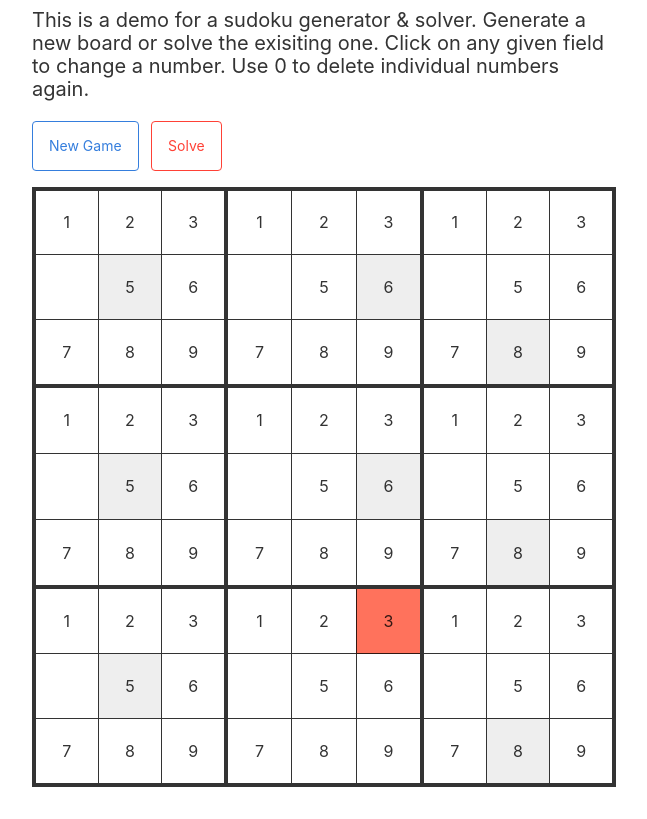
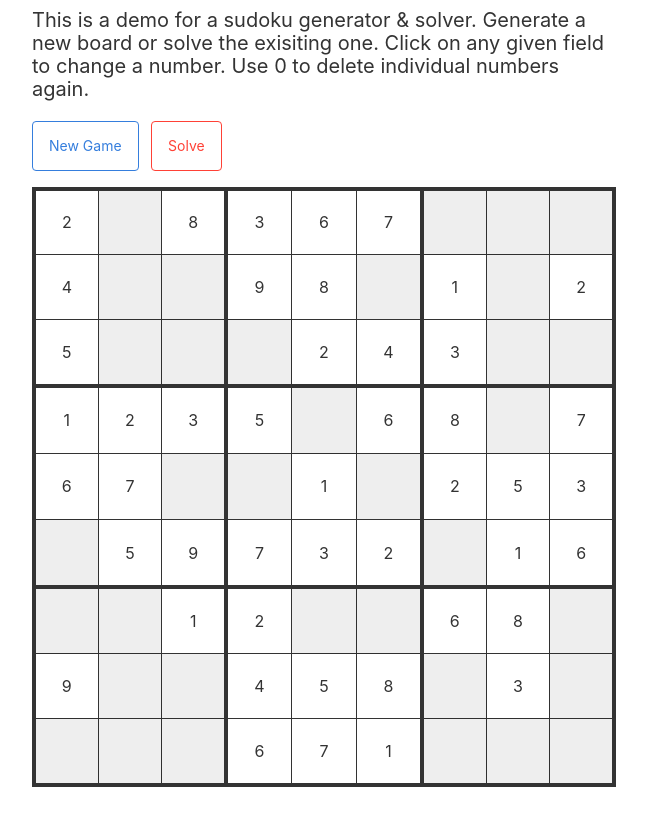
Before and after one commit to marlonfeh/sudoku-game, a website with bundled scripts: page public/index.html in a window 1280 px wide. Shown: the part 111-930 px from the top of the page, without its empty margins (316-963 px from the left). Built offline with nearby package versions, Linux system fonts and the light colour scheme.

Commit message:
Adds init functionality and further bug fixing

```diff
--- a/public/index.html
+++ b/public/index.html
@@ -39,103 +39,103 @@
       <div id="game" class="board-container mt3">
         <div class="grid-container ba bw2 board-height">
           <div class="div1 grid-container br bb bw2">
-            <div id="one_one" class="div1 bb br cell">1</div>
-            <div id="one_two" class="div2 bb cell">2</div>
-            <div id="one_three" class="div3 bb bl cell">3</div>
+            <div id="one_one" class="div1 bb br cell"></div>
+            <div id="one_two" class="div2 bb cell"></div>
+            <div id="one_three" class="div3 bb bl cell"></div>
             <div id="two_one" class="div4 br cell"></div>
-            <div id="two_two" class="div5 cell cell-empty">5</div>
-            <div id="two_three" class="div6 bl cell">6</div>
-            <div id="three_one" class="div7 bt br cell">7</div>
-            <div id="three_two" class="div8 bt cell">8</div>
-            <div id="three_three" class="div9 bt bl cell">9</div>
+            <div id="two_two" class="div5 cell"></div>
+            <div id="two_three" class="div6 bl cell"></div>
+            <div id="three_one" class="div7 bt br cell"></div>
+            <div id="three_two" class="div8 bt cell"></div>
+            <div id="three_three" class="div9 bt bl cell"></div>
           </div>
           <div class="div2 grid-container bb bw2">
-            <div id="one_four" class="div1 bb br cell">1</div>
-            <div id="one_five" class="div2 bb cell">2</div>
-            <div id="one_six" class="div3 bb bl cell">3</div>
+            <div id="one_four" class="div1 bb br cell"></div>
+            <div id="one_five" class="div2 bb cell"></div>
+            <div id="one_six" class="div3 bb bl cell"></div>
             <div id="two_four" class="div4 br cell"></div>
-            <div id="two_five" class="div5 cell">5</div>
-            <div id="two_six" class="div6 bl cell cell-empty">6</div>
-            <div id="three_four" class="div7 bt br cell">7</div>
-            <div id="three_five" class="div8 bt cell">8</div>
-            <div id="three_six" class="div9 bt bl cell">9</div>
+            <div id="two_five" class="div5 cell"></div>
+            <div id="two_six" class="div6 bl cell"></div>
+            <div id="three_four" class="div7 bt br cell"></div>
+            <div id="three_five" class="div8 bt cell"></div>
+            <div id="three_six" class="div9 bt bl cell"></div>
           </div>
           <div class="div3 grid-container bl bb bw2">
-            <div id="one_seven" class="div1 bb br cell">1</div>
-            <div id="one_eight" class="div2 bb cell">2</div>
-            <div id="one_nine" class="div3 bb bl cell">3</div>
+            <div id="one_seven" class="div1 bb br cell"></div>
+            <div id="one_eight" class="div2 bb cell"></div>
+            <div id="one_nine" class="div3 bb bl cell"></div>
             <div id="two_seven" class="div4 br cell"></div>
-            <div id="two_eight" class="div5 cell">5</div>
-            <div id="two_nine" class="div6 bl cell">6</div>
-            <div id="three_seven" class="div7 bt br cell">7</div>
-            <div id="three_eight" class="div8 bt cell cell-empty">8</div>
-            <div id="three_nine" class="div9 bt bl cell">9</div>
+            <div id="two_eight" class="div5 cell"></div>
+            <div id="two_nine" class="div6 bl cell"></div>
+            <div id="three_seven" class="div7 bt br cell"></div>
+            <div id="three_eight" class="div8 bt cell"></div>
+            <div id="three_nine" class="div9 bt bl cell"></div>
           </div>
           <div class="div4 grid-container br bw2">
-            <div id="four_one" class="div1 bb br cell">1</div>
-            <div id="four_two" class="div2 bb cell">2</div>
-            <div id="four_three" class="div3 bb bl cell">3</div>
+            <div id="four_one" class="div1 bb br cell"></div>
+            <div id="four_two" class="div2 bb cell"></div>
+            <div id="four_three" class="div3 bb bl cell"></div>
             <div id="five_one" class="div4 br cell"></div>
-            <div id="five_two" class="div5 cell cell-empty">5</div>
-            <div id="five_three" class="div6 bl cell">6</div>
-            <div id="six_one" class="div7 bt br cell">7</div>
-            <div id="six_two" class="div8 bt cell">8</div>
-            <div id="six_three" class="div9 bt bl cell">9</div>
+            <div id="five_two" class="div5 cell"></div>
+            <div id="five_three" class="div6 bl cell"></div>
+            <div id="six_one" class="div7 bt br cell"></div>
+            <div id="six_two" class="div8 bt cell"></div>
+            <div id="six_three" class="div9 bt bl cell"></div>
           </div>
           <div class="div5 grid-container bw2">
-            <div id="four_four" class="div1 bb br cell">1</div>
-            <div id="four_five" class="div2 bb cell">2</div>
-            <div id="four_six" class="div3 bb bl cell">3</div>
+            <div id="four_four" class="div1 bb br cell"></div>
+            <div id="four_five" class="div2 bb cell"></div>
+            <div id="four_six" class="div3 bb bl cell"></div>
             <div id="five_four" class="div4 br cell"></div>
-            <div id="five_five" class="div5 cell">5</div>
-            <div id="five_six" class="div6 bl cell cell-empty">6</div>
-            <div id="six_four" class="div7 bt br cell">7</div>
-            <div id="six_five" class="div8 bt cell">8</div>
-            <div id="six_six" class="div9 bt bl cell">9</div>
+            <div id="five_five" class="div5 cell"></div>
+            <div id="five_six" class="div6 bl cell"></div>
+            <div id="six_four" class="div7 bt br cell"></div>
+            <div id="six_five" class="div8 bt cell"></div>
+            <div id="six_six" class="div9 bt bl cell"></div>
           </div>
           <div class="div6 grid-container bl bw2">
-            <div id="four_seven" class="div1 bb br cell">1</div>
-            <div id="four_eight" class="div2 bb cell">2</div>
-            <div id="four_nine" class="div3 bb bl cell">3</div>
+            <div id="four_seven" class="div1 bb br cell"></div>
+            <div id="four_eight" class="div2 bb cell"></div>
+            <div id="four_nine" class="div3 bb bl cell"></div>
             <div id="five_seven" class="div4 br cell"></div>
-            <div id="five_eight" class="div5 cell">5</div>
-            <div id="five_nine" class="div6 bl cell">6</div>
-            <div id="six_seven" class="div7 bt br cell">7</div>
-            <div id="six_eight" class="div8 bt cell cell-empty">8</div>
-            <div id="six_nine" class="div9 bt bl cell">9</div>
+            <div id="five_eight" class="div5 cell"></div>
+            <div id="five_nine" class="div6 bl cell"></div>
+            <div id="six_seven" class="div7 bt br cell"></div>
+            <div id="six_eight" class="div8 bt cell"></div>
+            <div id="six_nine" class="div9 bt bl cell"></div>
           </div>
           <div class="div7 grid-container br bt bw2">
-            <div id="seven_one" class="div1 bb br cell">1</div>
-            <div id="seven_two" class="div2 bb cell">2</div>
-            <div id="seven_three" class="div3 bb bl cell">3</div>
+            <div id="seven_one" class="div1 bb br cell"></div>
+            <div id="seven_two" class="div2 bb cell"></div>
+            <div id="seven_three" class="div3 bb bl cell"></div>
             <div id="eight_one" class="div4 br cell"></div>
-            <div id="eight_two" class="div5 cell cell-empty">5</div>
-            <div id="eight_three" class="div6 bl cell">6</div>
-            <div id="nine_one" class="div7 bt br cell">7</div>
-            <div id="nine_two" class="div8 bt cell">8</div>
-            <div id="nine_three" class="div9 bt bl cell">9</div>
+            <div id="eight_two" class="div5 cell"></div>
+            <div id="eight_three" class="div6 bl cell"></div>
+            <div id="nine_one" class="div7 bt br cell"></div>
+            <div id="nine_two" class="div8 bt cell"></div>
+            <div id="nine_three" class="div9 bt bl cell"></div>
           </div>
           <div class="div8 grid-container bt bw2">
-            <div id="seven_four" class="div1 bb br cell">1</div>
-            <div id="seven_five" class="div2 bb cell">2</div>
-            <div id="seven_six" class="div3 bb bl cell cell-error">3</div>
+            <div id="seven_four" class="div1 bb br cell"></div>
+            <div id="seven_five" class="div2 bb cell"></div>
+            <div id="seven_six" class="div3 bb bl cell"></div>
             <div id="eight_four" class="div4 br cell"></div>
-            <div id="eight_five" class="div5 cell">5</div>
-            <div id="eight_six" class="div6 bl cell">6</div>
-            <div id="nine_four" class="div7 bt br cell">7</div>
-            <div id="nine_five" class="div8 bt cell">8</div>
-            <div id="nine_six" class="div9 bt bl cell">9</div>
+            <div id="eight_five" class="div5 cell"></div>
+            <div id="eight_six" class="div6 bl cell"></div>
+            <div id="nine_four" class="div7 bt br cell"></div>
+            <div id="nine_five" class="div8 bt cell"></div>
+            <div id="nine_six" class="div9 bt bl cell"></div>
           </div>
           <div class="div9 grid-container bt bl bw2">
-            <div id="seven_seven" class="div1 bb br cell">1</div>
-            <div id="seven_eight" class="div2 bb cell">2</div>
-            <div id="seven_nine" class="div3 bb bl cell">3</div>
+            <div id="seven_seven" class="div1 bb br cell"></div>
+            <div id="seven_eight" class="div2 bb cell"></div>
+            <div id="seven_nine" class="div3 bb bl cell"></div>
             <div id="eight_seven" class="div4 br cell"></div>
-            <div id="eight_eight" class="div5 cell">5</div>
-            <div id="eight_nine" class="div6 bl cell">6</div>
-            <div id="nine_seven" class="div7 bt br cell">7</div>
-            <div id="nine_eight" class="div8 bt cell cell-empty">8</div>
-            <div id="nine_nine" class="div9 bt bl cell">9</div>
+            <div id="eight_eight" class="div5 cell"></div>
+            <div id="eight_nine" class="div6 bl cell"></div>
+            <div id="nine_seven" class="div7 bt br cell"></div>
+            <div id="nine_eight" class="div8 bt cell"></div>
+            <div id="nine_nine" class="div9 bt bl cell"></div>
           </div>
         </div>
       </div>
--- a/src/main.js
+++ b/src/main.js
@@ -14,13 +14,11 @@ import {
 } from './modules/view.js';
 import {
   generateBoard,
-  getCurrentBoard,
   getSolvedBoard,
   isValid,
   insertNewNumber,
   saveID,
   deleteID,
-  resetID,
 } from './modules/model.js';
 
 /* --------------------Variables-------------------- */
@@ -28,6 +26,13 @@ import {
 const newGameBtn = document.getElementById('new-game');
 const solveGameBtn = document.getElementById('solve-game');
 const gameField = document.getElementById('game');
+
+/* --------------------Functions-------------------- */
+
+function init() {
+  let puzzle = generateBoard();
+  viewNewBoard(puzzle);
+}
 
 /* --------------------Event Listeners-------------------- */
 
@@ -99,8 +104,6 @@ document.addEventListener('keydown', function (e) {
     }
 
     let errorCount = getErrors();
-    console.log(errorCount);
-    console.log(emptyCells);
 
     if (emptyCells === 0 && errorCount === 0) {
       lockField();
@@ -108,6 +111,8 @@ document.addEventListener('keydown', function (e) {
   }
 });
 
+init();
+
 /* --------------------Tests-------------------- */
 
 /* --------------------Annotations-------------------- */
--- a/src/modules/model.js
+++ b/src/modules/model.js
@@ -272,7 +272,7 @@ function generateBoard() {
   IDs = [[], []];
 
   let board = game;
-  let difficulty = 2;
+  let difficulty = 35;
 
   //Set random elements for new board
   board = setRandomElements(board);
@@ -397,10 +397,6 @@ function countZerosOverall(board) {
   return zeros;
 }
 
-function getCurrentBoard() {
-  return game;
-}
-
 function getSolvedBoard() {
   let solvedBoard = solve(solvedBoardTemplate);
   return solvedBoard;
@@ -451,10 +447,6 @@ function deleteID(modelID) {
   }
 }
 
-function resetID() {
-  IDs = [[], []];
-}
-
 function isValid() {
   let notValid = [[], []];
 
@@ -472,7 +464,7 @@ function isValid() {
       notValid[1].push(c);
     }
   }
-  //IDs = [[], []];
+
   console.log(notValid);
   return notValid;
 }
@@ -492,11 +484,9 @@ function isValid() {
 
 export {
   generateBoard,
-  getCurrentBoard,
   getSolvedBoard,
   isValid,
   insertNewNumber,
   saveID,
   deleteID,
-  resetID,
 };
```
